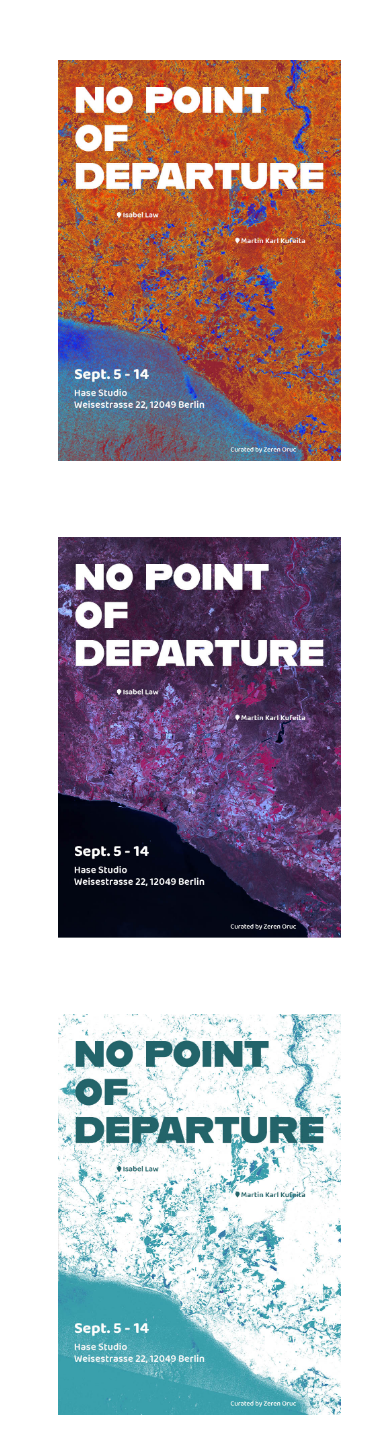
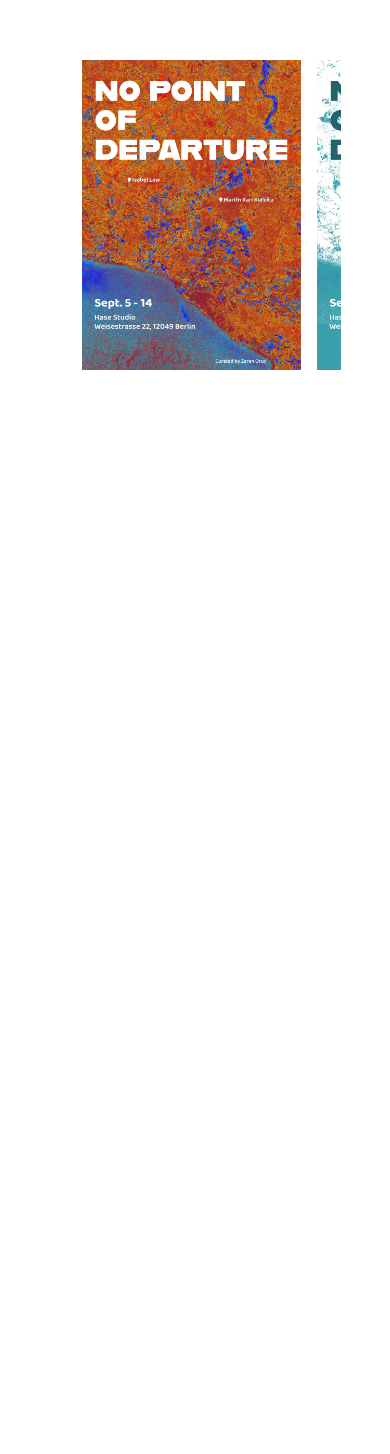
Before and after one commit to theanthonybrooks/npod, a Next.js app: page / in a window 390 px wide. Shown: the part 4834-6288 px from the top of the page. After the commit the page ends 5966 px from the top, so only its background shows below. Built offline with nearby package versions, Linux system fonts and the light colour scheme; a web font is replaced by a local one.

Commit message:
wip: bottom section updates

```diff
--- a/src/app/css/globals.css
+++ b/src/app/css/globals.css
@@ -111,6 +111,9 @@ p {
 
   /* opacity: 50%; */
   background-size: auto 100vh; /* 100vw auto; */
+  @media (width <= 768px) {
+    background-size: auto;
+  }
   background-repeat: no-repeat;
 
   background-position: top center;
--- a/src/app/page.tsx
+++ b/src/app/page.tsx
@@ -8,13 +8,17 @@ import { useGSAP } from "@gsap/react";
 import { EmblaOptionsType } from "embla-carousel";
 import { gsap } from "gsap";
 
-import { EmblaCarousel } from "@/app/ui/components/carousel/carousel";
+import {
+  EmblaCarousel,
+  ImgCarousel,
+} from "@/app/ui/components/carousel/carousel";
 import { Footer } from "@/app/ui/components/footer";
 import { Input } from "@/app/ui/components/input";
 import { ProgramCard } from "@/app/ui/components/program-card";
 import { SelectSimple } from "@/components/ui/select";
 import { Textarea } from "@/components/ui/textarea";
 import { artistInfo } from "@/data/artist-info";
+import { posterData } from "@/data/img-data";
 import { programData } from "@/data/program-dates";
 import { isBefore } from "date-fns";
 import { ScrollTrigger } from "gsap/ScrollTrigger";
@@ -56,13 +60,7 @@ export default function Home() {
   const handleSubmit = async (e: React.FormEvent<HTMLFormElement>) => {
     e.preventDefault();
     const formData = new FormData(e.currentTarget);
-    for (const [key, value] of formData.entries()) {
-      console.log(key, value);
-    }
-
-    // Option 2: convert to object
     const data = Object.fromEntries(formData.entries());
-    console.log(data);
     const combinedData = {
       ...data,
       poster,
@@ -375,52 +373,40 @@ export default function Home() {
               >
                 <div
                   className={cn(
-                    "flex flex-col items-center gap-10 lg:flex-row",
+                    "hidden flex-col items-center gap-10 md:flex md:flex-row",
                   )}
                 >
-                  <div className={cn("flex flex-col gap-3")}>
+                  {posterData.map((indPoster, index) => (
+                    <div
+                      className={cn(
+                        "flex flex-col items-center gap-3 hover:cursor-pointer",
+                      )}
+                      key={indPoster.value}
+                      onClick={() => setPoster(indPoster.value)}
+                    >
                       <Image
-                      src="/images/p1-mini.jpg"
+                        src={indPoster.url}
                         width={300}
                         height={400}
-                      alt="poster 1"
+                        alt={indPoster.name}
                         className={cn(
-                        "3xl:max-w-none xl:max-w-[12em] 2xl:max-w-[16em]",
+                          "3xl:max-w-none shadow-md hover:cursor-pointer xl:max-w-[12em] 2xl:max-w-[16em]",
+                          poster === indPoster.value
+                            ? "ring-foreground/50 rounded-sm ring-2 ring-offset-5"
+                            : "",
                         )}
                       />
                       <p className={cn("!font-ubuntu font-medium")}>
-                      Moisture Index
+                        {indPoster.name}
                       </p>
                     </div>
-                  <div className={cn("flex flex-col gap-3")}>
-                    <Image
-                      src="/images/p2-mini.jpg"
-                      width={300}
-                      height={400}
-                      alt="poster 2"
-                      className={cn(
-                        "3xl:max-w-none xl:max-w-[12em] 2xl:max-w-[16em]",
-                      )}
+                  ))}
+                </div>
+                <ImgCarousel
+                  slides={posterData}
+                  options={OPTIONS}
+                  className="sm:hidden"
                 />
-                    <p className={cn("!font-ubuntu font-medium")}>
-                      Moisture Stress
-                    </p>
-                  </div>
-                  <div className={cn("flex flex-col gap-3")}>
-                    <Image
-                      src="/images/p3-mini.jpg"
-                      width={300}
-                      height={400}
-                      alt="poster 3"
-                      className={cn(
-                        "3xl:max-w-none xl:max-w-[12em] 2xl:max-w-[16em]",
-                      )}
-                    />
-                    <p className={cn("!font-ubuntu font-medium")}>
-                      False Color
-                    </p>
-                  </div>
-                </div>
                 <div
                   id="contact-form "
                   className={cn(
@@ -455,11 +441,10 @@ export default function Home() {
                       name="email"
                     />
                     <SelectSimple
-                      options={[
-                        { label: "Moisture Index", value: "moisture_index" },
-                        { label: "Moisture Stress", value: "moisture_stress" },
-                        { label: "False Color", value: "false_color" },
-                      ]}
+                      options={posterData.map((poster) => ({
+                        label: poster.name,
+                        value: poster.value,
+                      }))}
                       onChange={(value) => setPoster(value)}
                       value={poster}
                       placeholder="Select a poster (required)"
--- a/src/app/ui/components/carousel/carousel.tsx
+++ b/src/app/ui/components/carousel/carousel.tsx
@@ -4,33 +4,35 @@ import { Artist } from "@/data/artist-info";
 import { cn } from "@/utils/utils";
 import { EmblaOptionsType } from "embla-carousel";
 import useEmblaCarousel from "embla-carousel-react";
-import React from "react";
-import { usePrevNextButtons } from "./carousel-buttons";
+import Image from "next/image";
 import { useDotButton } from "./carousel-dot-btn";
-
-type PropType = {
-  slides: Artist[];
+type BaseProps = {
+  className?: string;
   options?: EmblaOptionsType;
 };
+interface CarouselProps extends BaseProps {
+  slides: Artist[];
+}
 
-export const EmblaCarousel: React.FC<PropType> = (props) => {
-  const { slides, options } = props;
+interface ImgCarouselProps extends BaseProps {
+  slides: {
+    name: string;
+    url: string;
+  }[];
+}
+
+export const EmblaCarousel = ({
+  slides,
+  options,
+  className,
+}: CarouselProps) => {
   const [emblaRef, emblaApi] = useEmblaCarousel(options);
 
   const { selectedIndex, scrollSnaps, onDotButtonClick } =
     useDotButton(emblaApi);
 
-  console.log(selectedIndex, scrollSnaps);
-
-  const {
-    prevBtnDisabled,
-    nextBtnDisabled,
-    onPrevButtonClick,
-    onNextButtonClick,
-  } = usePrevNextButtons(emblaApi);
-
   return (
-    <div className="embla">
+    <div className={cn("embla", className)}>
       <div
         className="embla__viewport flex justify-center px-10 sm:px-15 2xl:px-0"
         ref={emblaRef}
@@ -43,9 +45,8 @@ export const EmblaCarousel: React.FC<PropType> = (props) => {
                 key={i}
               >
                 <div
-                  className="francis absolute top-1/2 left-0 z-50 h-full w-10 translate-x-1/2 -translate-y-1/2 cursor-pointer"
+                  className="absolute top-1/2 left-0 z-50 h-full w-10 translate-x-1/2 -translate-y-1/2 cursor-pointer"
                   onClick={() => {
-                    console.log("clicked");
                     onDotButtonClick(i > 0 ? i - 1 : slides.length - 1);
                   }}
                 />
@@ -55,17 +56,11 @@ export const EmblaCarousel: React.FC<PropType> = (props) => {
                   description={slide.description}
                   mobileDesc={slide.mobileDesc}
                   link={slide.link}
-                  className={cn(
-                    "embla__slide__number",
-
-                    // lastSlide && "mr-10",
-                    // firstSlide && "ml-4",
-                  )}
+                  className={cn("embla__slide__number")}
                 />
                 <div
-                  className="francis absolute top-1/2 right-0 z-50 h-full w-10 translate-x-1/4 -translate-y-1/2 cursor-pointer"
+                  className="absolute top-1/2 right-0 z-50 h-full w-10 translate-x-1/4 -translate-y-1/2 cursor-pointer"
                   onClick={() => {
-                    console.log("clicked");
                     onDotButtonClick(i === slides?.length ? i - 1 : i + 1);
                   }}
                 />
@@ -110,3 +105,89 @@ export const EmblaCarousel: React.FC<PropType> = (props) => {
     </div>
   );
 };
+export const ImgCarousel = ({
+  slides,
+  options,
+  className,
+}: ImgCarouselProps) => {
+  const [emblaRef, emblaApi] = useEmblaCarousel(options);
+
+  const { selectedIndex, scrollSnaps, onDotButtonClick } =
+    useDotButton(emblaApi);
+
+  return (
+    <div className={cn("embla", className)}>
+      <div
+        className="embla__viewport flex justify-center px-10 sm:px-15 2xl:px-0"
+        ref={emblaRef}
+      >
+        <div className="embla__container max-w-[90vw]">
+          {slides.map((slide, i) => {
+            return (
+              <div
+                className="embla__slide relative flex-[0_0_100%] 2xl:flex-[0_0_33.333%]"
+                key={i}
+              >
+                <div
+                  className="francis absolute top-1/2 left-0 z-50 h-full w-10 translate-x-1/2 -translate-y-1/2 cursor-pointer"
+                  onClick={() => {
+                    onDotButtonClick(i > 0 ? i - 1 : slides.length - 1);
+                  }}
+                />
+                {/* <AboutCard
+                  key={slide.name}
+                  name={slide.name}
+                  description={slide.description}
+                  mobileDesc={slide.mobileDesc}
+                  link={slide.link}
+                  className={cn(
+                    "embla__slide__number",
+
+                  )}
+                /> */}
+                <div
+                  className={cn(
+                    "embla__slide__number flex flex-col items-center gap-3",
+                  )}
+                >
+                  <Image
+                    src={slide.url}
+                    alt={slide.name}
+                    width={300}
+                    height={400}
+                  />
+                </div>
+                <div
+                  className="absolute top-1/2 right-0 z-50 h-full w-10 translate-x-1/4 -translate-y-1/2 cursor-pointer"
+                  onClick={() => {
+                    onDotButtonClick(i === slides?.length ? i - 1 : i + 1);
+                  }}
+                />
+              </div>
+            );
+          })}
+        </div>
+      </div>
+
+      <div className="embla__controls mx-auto mt-3 flex w-full justify-center gap-3 md:mt-6">
+        <div className="embla__dots mt-6 flex items-center gap-5">
+          {scrollSnaps.map((_, index) => {
+            const activeIndex = selectedIndex === index;
+            return (
+              <div
+                className={cn(
+                  "charles size-2.5 cursor-pointer rounded-full hover:scale-110 active:scale-95",
+                  activeIndex
+                    ? "bg-foreground scale-110 cursor-default"
+                    : "border-foreground border-2",
+                )}
+                key={index}
+                onClick={() => onDotButtonClick(index)}
+              ></div>
+            );
+          })}
+        </div>
+      </div>
+    </div>
+  );
+};
--- a/src/app/ui/components/footer.tsx
+++ b/src/app/ui/components/footer.tsx
@@ -1,23 +1,24 @@
+import { cn } from "@/utils/utils";
 import Link from "next/link";
 
 export const Footer = () => {
   return (
     <footer className="mx-auto flex w-full max-w-[85vw] flex-col items-center gap-4 py-4">
-      <div className="text-foreground mx-auto flex w-full flex-col-reverse items-center justify-around gap-1 gap-x-8 rounded-full bg-white/90 p-4 text-sm sm:max-w-max sm:flex-row sm:px-8">
-        <p>
+      <div className="text-foreground mx-auto flex w-full flex-col-reverse items-center justify-around gap-1 gap-x-8 rounded-full bg-white/90 p-3 text-sm sm:max-w-max sm:flex-row sm:p-4 sm:px-8">
+        <p className={cn("!font-ubuntu")}>
           Made by{" "}
           <Link href="https://theanthonybrooks.com">Anthony Brooks</Link>
         </p>
-        <p>
+        <p className={cn("!font-ubuntu")}>
           Designed by{" "}
           <Link href="https://design.zerenoruc.com">Zeren Oruc</Link>
         </p>
       </div>
       <div className="flex items-center gap-8 text-white/90">
-        <p>
+        <p className={cn("!font-ubuntu")}>
           <Link href="https://zerenoruc.com/impressum">Impressum</Link>
         </p>
-        <p>
+        <p className={cn("!font-ubuntu")}>
           <Link href="https://zerenoruc.com/datenschutz">Datenschutz</Link>
         </p>
       </div>
--- /dev/null
+++ b/src/data/img-data.ts
@@ -0,0 +1,17 @@
+export const posterData = [
+  {
+    name: "Moisture Stress",
+    url: "/images/p1-mini.jpg",
+    value: "moisture_stress",
+  },
+  {
+    name: "Moisture Index",
+    url: "/images/p3-mini.jpg",
+    value: "moisture_index",
+  },
+  {
+    name: "False Color",
+    url: "/images/p2-mini.jpg",
+    value: "false_color",
+  },
+];
```
Lines whose indentation alone changed are shown as unchanged.
